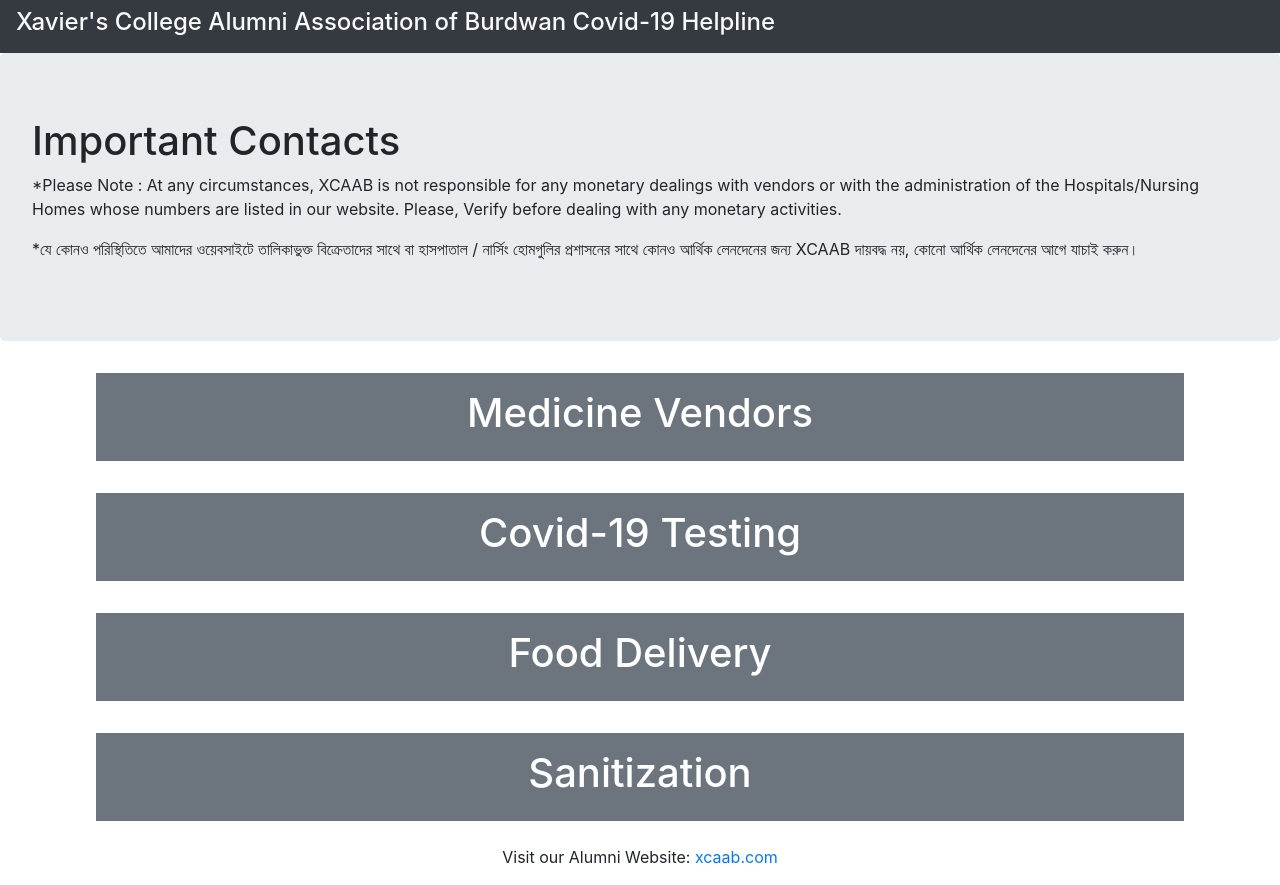
After one commit to aritro-rakshit/Sahajya, a Flask app: template templates/imp.html in a window 1280 px wide. The commit adds this page. Run offline with Flask 2, Linux system fonts and the light colour scheme; the template is opened without the code that fills it, so the values that code supplies are empty; some libraries are stand-ins or nearby versions.

Commit message:
imp contacts added

```diff
--- a/app.py
+++ b/app.py
@@ -81,6 +81,95 @@
 
 
     return render_template('contact.html',ver=verify)
+@app.route("/imp")
+def imp():
+    #Medicine
+    url = "https://spreadsheets.google.com/feeds/cells/1CZ-rZeN8nh6gNBAvsy0079-l4ltfMKvPKgb0BNGyP_8/od6/public/basic?alt=json"
+    response = urllib.request.urlopen(url)
+    data = json.loads(response.read())
+    feed=data['feed']
+    entry=feed['entry']
+    itms=[]
+    for each_entry in entry:
+        content=(each_entry['content'])
+        itms.append(content['$t'])
+    headings=itms[:2]
+    infos=itms[2:]
+    i=0
+    B = []
+    C = []
+    for x in infos:
+        if(i%2==0):
+            C = []
+            B.append(C)
+        C.append(x)
+        i=i+1
+
+    #Testing
+    url_1 = "https://spreadsheets.google.com/feeds/cells/1XAeSd7_8YSl5P8Xvjk2XmQ7bfdDeJBrU4MIv7LJCgZk/od6/public/basic?alt=json"
+    response_1 = urllib.request.urlopen(url_1)
+    data_1 = json.loads(response_1.read())
+    feed_1=data_1['feed']
+    entry_1=feed_1['entry']
+    itms_1=[]
+    for each_entry_1 in entry_1:
+        content_1=(each_entry_1['content'])
+        itms_1.append(content_1['$t'])
+    headings_1=itms_1[:2]
+    infos_1=itms_1[2:]
+    i=0
+    B_1 = []
+    C_1 = []
+    for x in infos_1:
+        if(i%2==0):
+            C_1 = []
+            B_1.append(C_1)
+        C_1.append(x)
+        i=i+1
+
+    # Food Delivery
+    url_2 = "https://spreadsheets.google.com/feeds/cells/1MB84Gkn22G_RJ1_V76ho2cJQQbYqZA2TWK3BEy3j6S4/od6/public/basic?alt=json"
+    response_2 = urllib.request.urlopen(url_2)
+    data_2 = json.loads(response_2.read())
+    feed_2=data_2['feed']
+    entry_2=feed_2['entry']
+    itms_2=[]
+    for each_entry_2 in entry_2:
+        content_2=(each_entry_2['content'])
+        itms_2.append(content_2['$t'])
+    headings_2=itms_2[:2]
+    infos=itms_2[2:]
+    i=0
+    B_2 = []
+    C_2 = []
+    for x in infos:
+        if(i%2==0):
+            C_2 = []
+            B_2.append(C_2)
+        C_2.append(x)
+        i=i+1
+    # Sanitization
+    url_3 = "https://spreadsheets.google.com/feeds/cells/1W9qPXnzN6KQc_A3Gm8PwKZO_whAdehhaFqqzMOrtwPg/od6/public/basic?alt=json"
+    response_3 = urllib.request.urlopen(url_3)
+    data_3 = json.loads(response_3.read())
+    feed_3=data_3['feed']
+    entry_3=feed_3['entry']
+    itms_3=[]
+    for each_entry_3 in entry_3:
+        content_3=(each_entry_3['content'])
+        itms_3.append(content_3['$t'])
+    headings_3=itms_3[:2]
+    infos_3=itms_3[2:]
+    i=0
+    B_3 = []
+    C_3 = []
+    for x in infos:
+        if(i%2==0):
+            C_3 = []
+            B_3.append(C_3)
+        C_3.append(x)
+        i=i+1
+    return render_template('imp.html',heading=headings, data=B,headings_1=headings_1, data_1=B_1,headings_2=headings_2, data_2=B_2,headings_3=headings_3, data_3=B_3)
 
 if __name__ == "__main__":
     app.run(use_reloader = True,debug=True)
--- /dev/null
+++ b/templates/imp.html
@@ -0,0 +1,133 @@
+<!doctype html>
+<html lang="en">
+  <head>
+    <meta charset="utf-8">
+    <meta name="viewport" content="width=device-width, initial-scale=1, shrink-to-fit=no">
+    <script src="https://www.google.com/recaptcha/api.js" async defer></script>
+    <link rel="stylesheet" href="https://maxcdn.bootstrapcdn.com/bootstrap/4.0.0/css/bootstrap.min.css" integrity="sha384-Gn5384xqQ1aoWXA+058RXPxPg6fy4IWvTNh0E263XmFcJlSAwiGgFAW/dAiS6JXm" crossorigin="anonymous">
+    <style>
+
+        table th {
+        text-align: center;
+        }
+        table tr {
+        text-align: center;
+        }
+
+
+        .table {
+        margin: auto;
+        width: 85% !important;
+        }
+        .my-heading {
+        margin: auto;
+        width: 85% !important;
+        }
+
+    </style>
+    <title>Important Contacts</title>
+  </head>
+  <body>
+    <nav class="navbar navbar-expand-md bg-dark navbar-dark">
+        <a href="https://xcaab-helpline.herokuapp.com/" style="text-decoration:none"><h4 class="text-light">Xavier's College Alumni Association of Burdwan Covid-19 Helpline</h4></a>
+       </nav>
+       <div class="jumbotron">
+        <h1 class="display-5">Important Contacts</h1>
+          <p>
+            *Please Note : At any circumstances, XCAAB is not responsible for any monetary dealings with vendors or with the administration of the Hospitals/Nursing Homes whose numbers are listed in our website. Please, Verify before dealing with any monetary activities.
+          </p>
+          <p>
+            *যে কোনও পরিস্থিতিতে আমাদের ওয়েবসাইটে তালিকাভুক্ত বিক্রেতাদের সাথে বা হাসপাতাল / নার্সিং হোমগুলির প্রশাসনের সাথে কোনও আর্থিক লেনদেনের জন্য XCAAB দায়বদ্ধ নয়, কোনো আর্থিক লেনদেনের আগে যাচাই করুন।
+          </p>
+
+      </div>
+      <div class="my-heading p-3 mb-2 bg-secondary text-white">
+       <h1 class="display-6 text-center">Medicine Vendors</h1>
+    </div>
+       <table class="table table-striped table-dark">
+        <tr>
+            {% for header in heading %}
+            <th scope="col">{{header}}</th>
+            {% endfor %}
+        </tr>
+        {% for row in data %}
+        <tr>
+            {% for cell in row %}
+            <td scope="row">{{cell}}</td>
+            {% endfor %}
+        </tr>
+        {% endfor %}
+    </table>
+    </div>
+    <br>
+    <div class="my-heading p-3 mb-2 bg-secondary text-white">
+    <h1 class="display-6 text-center">Covid-19 Testing</h1>
+    </div>
+    <table class="table table-striped table-dark">
+        <tr>
+            {% for header_1 in headings_1 %}
+            <th scope="col">{{header_1}}</th>
+            {% endfor %}
+        </tr>
+        {% for row_1 in data_1 %}
+        <tr>
+            {% for cell_1 in row_1 %}
+            <td scope="row">{{cell_1}}</td>
+            {% endfor %}
+        </tr>
+        {% endfor %}
+    </table>
+    </div>
+    <br>
+    <div class="my-heading p-3 mb-2 bg-secondary text-white">
+    <h1 class="display-6 text-center">Food Delivery</h1>
+    </div>
+
+    <table class="table table-striped table-dark">
+        <tr>
+            {% for header_2 in headings_2 %}
+            <th scope="col">{{header_2}}</th>
+            {% endfor %}
+        </tr>
+        {% for row_2 in data_2 %}
+        <tr>
+            {% for cell_2 in row_2 %}
+            <td scope="row">{{cell_2}}</td>
+            {% endfor %}
+        </tr>
+        {% endfor %}
+    </table>
+    </div>
+    <br>
+    <div class="my-heading p-3 mb-2 bg-secondary text-white" >
+    <h1 class="display-6 text-center">Sanitization</h1>
+    </div>
+    <table class="table table-striped table-dark">
+        <tr>
+            {% for header_3 in headings_3 %}
+            <th scope="col">{{header_3}}</th>
+            {% endfor %}
+        </tr>
+        {% for row_3 in data_3 %}
+        <tr>
+            {% for cell_3 in row_3 %}
+            <td scope="row">{{cell_3}}</td>
+            {% endfor %}
+        </tr>
+        {% endfor %}
+    </table>
+
+    <footer class="page-footer font-small blue">
+
+        <div class="footer-copyright text-center py-3">Visit our Alumni Website:
+          <a href="https://xcaab.com/">xcaab.com</a>
+        </div>
+
+      </footer>
+
+
+    <script src="https://code.jquery.com/jquery-3.2.1.slim.min.js" integrity="sha384-KJ3o2DKtIkvYIK3UENzmM7KCkRr/rE9/Qpg6aAZGJwFDMVNA/GpGFF93hXpG5KkN" crossorigin="anonymous"></script>
+    <script src="https://cdnjs.cloudflare.com/ajax/libs/popper.js/1.12.9/umd/popper.min.js" integrity="sha384-ApNbgh9B+Y1QKtv3Rn7W3mgPxhU9K/ScQsAP7hUibX39j7fakFPskvXusvfa0b4Q" crossorigin="anonymous"></script>
+    <script src="https://maxcdn.bootstrapcdn.com/bootstrap/4.0.0/js/bootstrap.min.js" integrity="sha384-JZR6Spejh4U02d8jOt6vLEHfe/JQGiRRSQQxSfFWpi1MquVdAyjUar5+76PVCmYl" crossorigin="anonymous"></script>
+  </body>
+</html>
```
Also changed, not shown: templates/index.html (+5 -5 lines).
